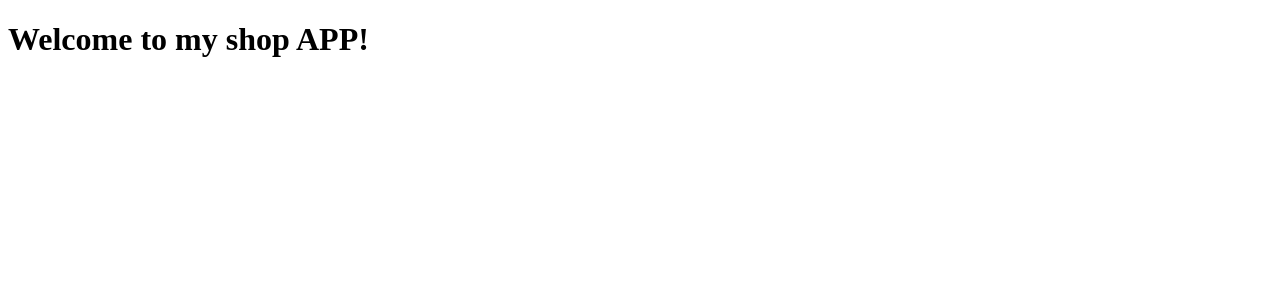
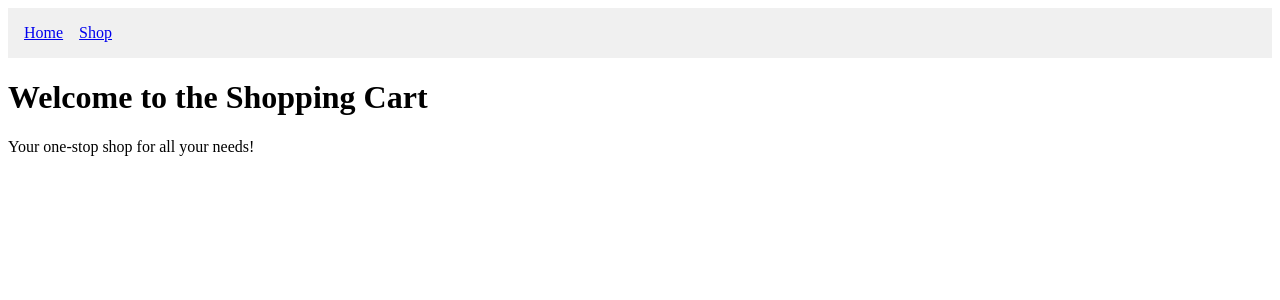
Before and after one commit to joaomartinscode/shop-cart, a React (Vite) app: page / in a window 1280 px wide. Shown: the top 300 px of the page. Built offline with nearby package versions, Linux system fonts and the light colour scheme.

Commit message:
Set up Routing in App.jsx

```diff
--- a/src/App.jsx
+++ b/src/App.jsx
@@ -1,8 +1,20 @@
+import { BrowserRouter as Router, Routes, Route, Link } from "react-router-dom";
+import Home from "./pages/Home";
+import Shop from "./pages/Shop";
+
 function App() {
 	return (
-		<>
-			<h1>Welcome to my shop APP!</h1>
-		</>
+		<Router>
+			<nav style={{ padding: "1rem", backgroundColor: "#f0f0f0" }}>
+				<Link to="/" style={{ marginRight: "1rem" }}>Home</Link>
+				<Link to="/shop">Shop</Link>
+			</nav>
+
+			<Routes>
+				<Route path="/" element={<Home />} />
+				<Route path="/shop" element={<Shop />} />
+			</Routes>
+		</Router>
 	);
 }
 
```
